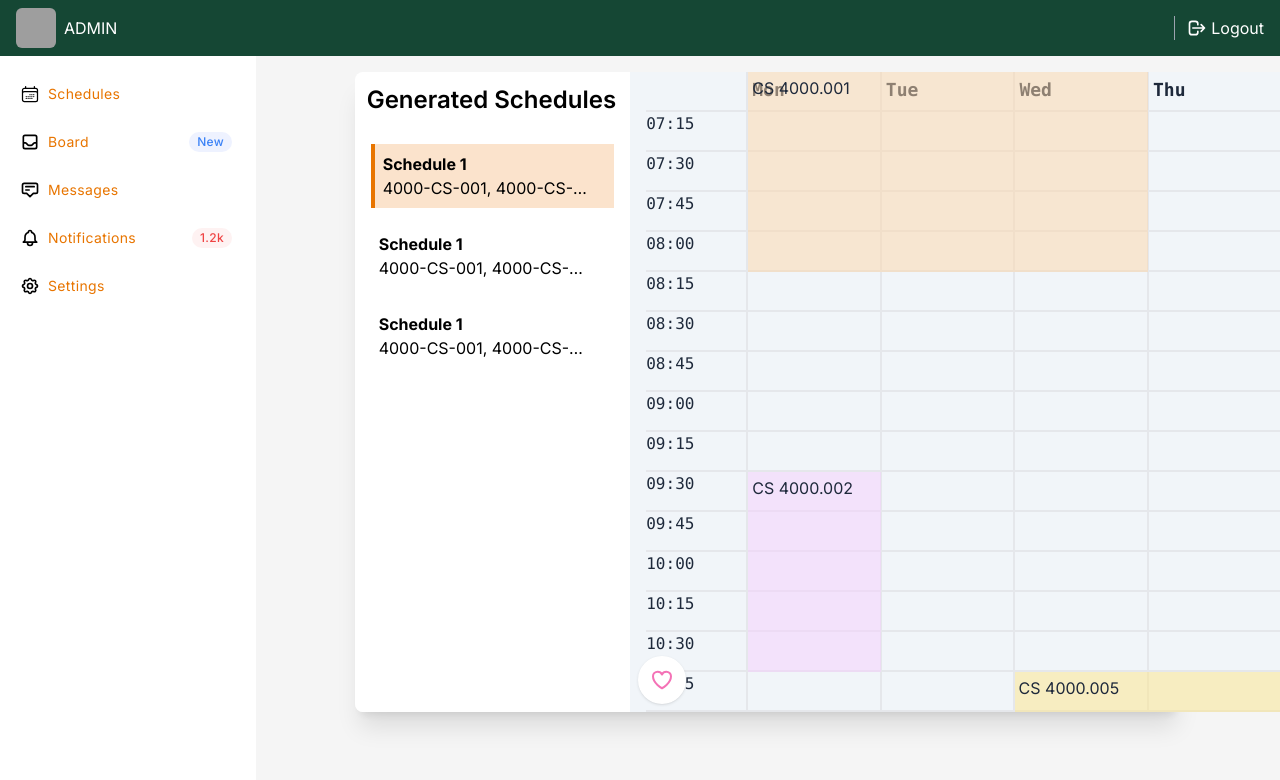
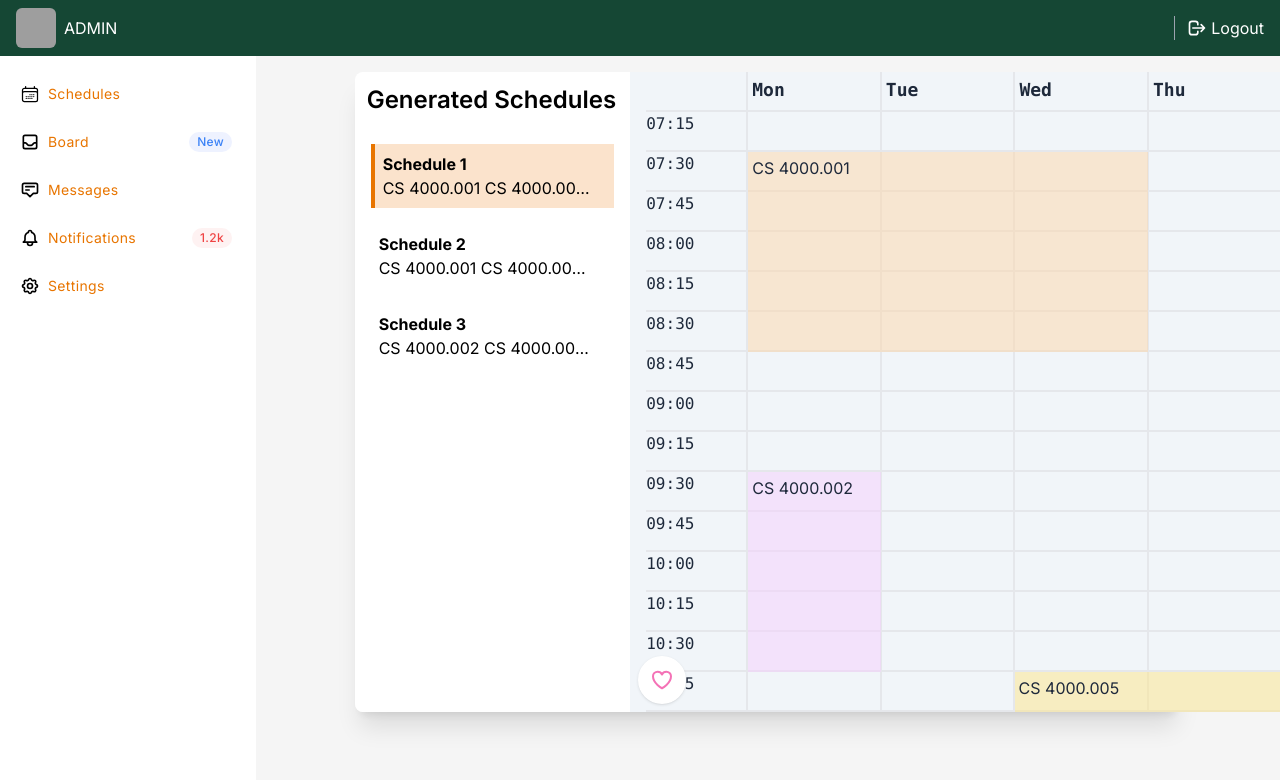
Before and after one commit to rayveng1/InstructorScheduler, a Next.js app: page /dashboard/schedules in a window 1280 px wide. Shown: the top 780 px of the page. Built offline with nearby package versions, Linux system fonts and the light colour scheme; grey boxes are pictures that could not be loaded.

Commit message:
programatically add schedule items

```diff
--- a/src/app/dashboard/schedules/page.tsx
+++ b/src/app/dashboard/schedules/page.tsx
@@ -65,11 +65,10 @@ export default function SchedulesPage() {
 
       res.push(
         <div
-          className={`${col_span} ${
-            colors[colorindex]
-          } ${row_span} ${starting_col} row-start-[${
-            2 + timeDifference("7:15", course.courseStart)
-          }] p-1 ${colors_hover[colorindex]}`}
+          style={{
+            gridRowStart: 2 + timeDifference("7:15", course.courseStart),
+          }}
+          className={`${col_span} ${colors[colorindex]} ${row_span} ${starting_col} p-1 ${colors_hover[colorindex]}`}
         >
           <p className="text-slate-800">{course.courseName}</p>
         </div>
@@ -141,10 +140,9 @@ export default function SchedulesPage() {
                     : `m-4 p-2 cursor-pointer relative h-15 focus:outline-none dark:hover:bg-gray-600 dark:hover:border-gray-800 pr-6`
                 }
               >
-                <h1 className="font-bold">Schedule 1</h1>
+                <h1 className="font-bold">{schedule.scheduleName}</h1>
                 <p className="text-ellipsis overflow-hidden whitespace-nowrap">
-                  4000-CS-001, 4000-CS-002, 4000-CS-003, 4000-CS-004
-                  4000-CS-001, 4000-CS-002, 4000-CS-003, 4000-CS-004
+                  {schedule.courses.map((item) => item.courseName).join(" ")}
                 </p>
               </li>
             ))}
--- a/src/app/dashboard/settings/edit/info/page.tsx
+++ b/src/app/dashboard/settings/edit/info/page.tsx
@@ -44,16 +44,6 @@ export default function EditSettingsInfoPage() {
               ></input>
             </div>
           </div>
-          <div className="col-span-1">
-            <div className="w-full mx-auto">
-              <p className="font-semibold">Gender</p>
-              <select className="bg-gray-50 h-8 w-2/3 px-2 rounded text-black border-2 border-gray-300">
-                <option>Male</option>
-                <option>Female</option>
-                <option>Other</option>
-              </select>
-            </div>
-          </div>
         </div>
         <div className="w-full flex items-center justify-center gap-x-3 mt-4">
           <Link
--- a/src/app/dashboard/settings/page.tsx
+++ b/src/app/dashboard/settings/page.tsx
@@ -31,25 +31,6 @@ export default function SettingsPage() {
             <h3 className="text-gray-600 dark:text-white font-lg text-semibold leading-6">
               Assist. Prof. of Instruction - Computer Science
             </h3>
-            <p className="text-sm text-gray-500 dark:text-gray-300 leading-6">
-              Lorem ipsum dolor sit amet consectetur adipisicing elit.
-              Reprehenderit, eligendi dolorum sequi illum qui unde aspernatur
-              non deserunt
-            </p>
-            <ul className="bg-gray-100 dark:bg-slate-700 dark:text-white text-gray-600 hover:shadow py-2 px-3 mt-3 divide-y rounded shadow-sm">
-              <li className="flex items-center py-3">
-                <span>Status</span>
-                <span className="ml-auto">
-                  <span className="bg-emerald-400 py-1 px-2 rounded text-white text-sm">
-                    Active
-                  </span>
-                </span>
-              </li>
-              <li className="flex items-center py-3">
-                <span>Member since</span>
-                <span className="ml-auto">Nov 07, 2016</span>
-              </li>
-            </ul>
           </div>
           {/* <!-- End of profile card --> */}
           <div className="my-4"></div>
```
